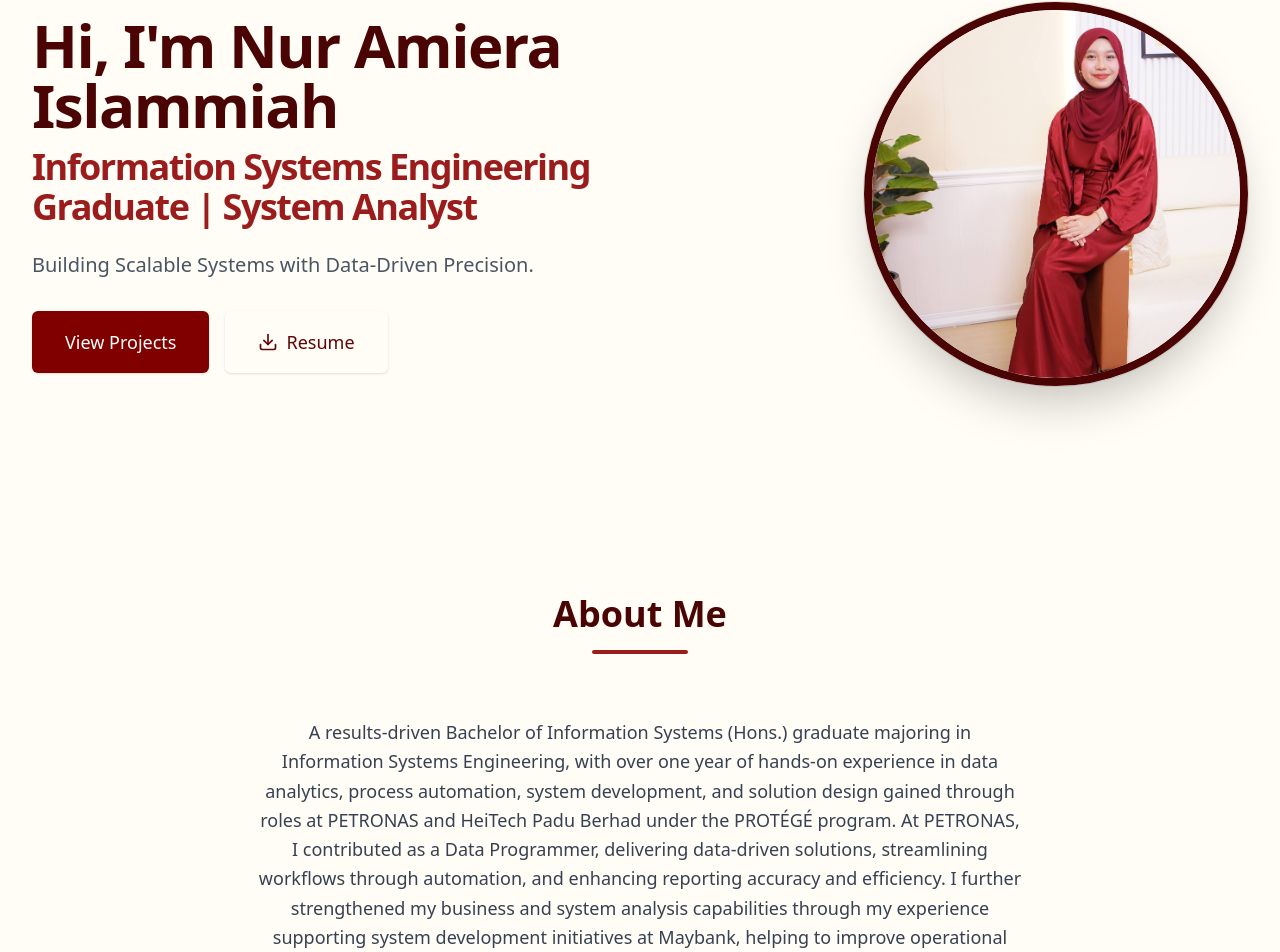
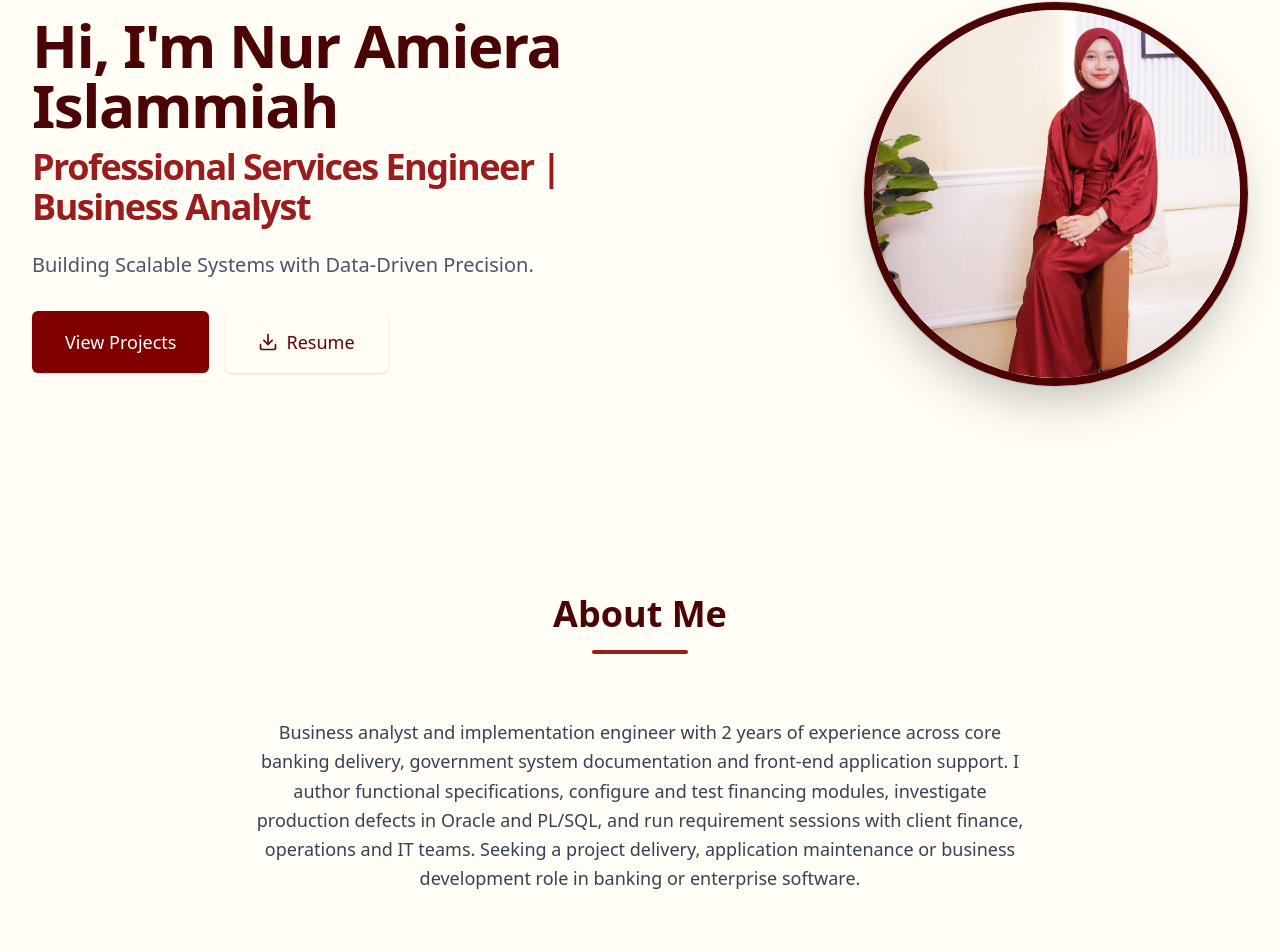
Before and after one commit to amieraislammiah/profile-amiera, a Next.js app: page / in a window 1280 px wide. Shown: the part 190-1142 px from the top of the page. Built offline with nearby package versions, Linux system fonts and the light colour scheme.

Commit message:
Update portfolio.ts

```diff
--- a/src/data/portfolio.ts
+++ b/src/data/portfolio.ts
@@ -59,10 +59,10 @@ export interface Certification {
 export const portfolioData = {
   personalInfo: {
     name: "Nur Amiera Islammiah",
-    title: "Information Systems Engineering Graduate | System Analyst",
+    title: "Professional Services Engineer | Business Analyst",
     tagline: "Building Scalable Systems with Data-Driven Precision.",
     summary:
-      "A results-driven Bachelor of Information Systems (Hons.) graduate majoring in Information Systems Engineering, with over one year of hands-on experience in data analytics, process automation, system development, and solution design gained through roles at PETRONAS and HeiTech Padu Berhad under the PROTÉGÉ program. At PETRONAS, I contributed as a Data Programmer, delivering data-driven solutions, streamlining workflows through automation, and enhancing reporting accuracy and efficiency. I further strengthened my business and system analysis capabilities through my experience supporting system development initiatives at Maybank, helping to improve operational performance and stakeholder alignment. Equipped with strong analytical thinking, technical proficiency, and a continuous improvement mindset, I am eager to contribute as a System Analyst, Business Analyst, or Software Engineer in building scalable, high-impact digital solutions that drive business value.",
+      "Business analyst and implementation engineer with 2 years of experience across core banking delivery, government system documentation and front-end application support. I author functional specifications, configure and test financing modules, investigate production defects in Oracle and PL/SQL, and run requirement sessions with client finance, operations and IT teams. Seeking a project delivery, application maintenance or business development role in banking or enterprise software.",
     email: "amiera.islammiah@gmail.com",
     linkedin: "https://linkedin.com/in/nuramieraislammiah",
     github: "https://github.com/amieraislammiah",
```
